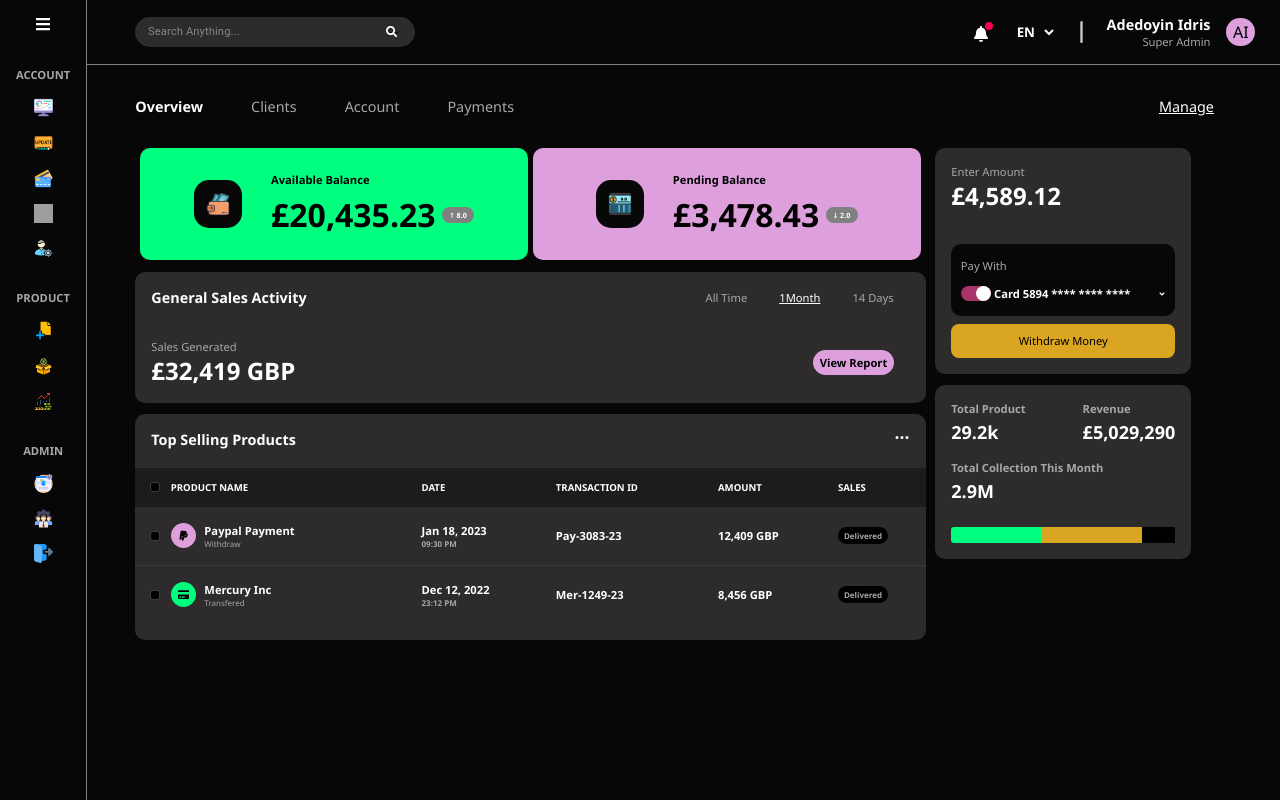
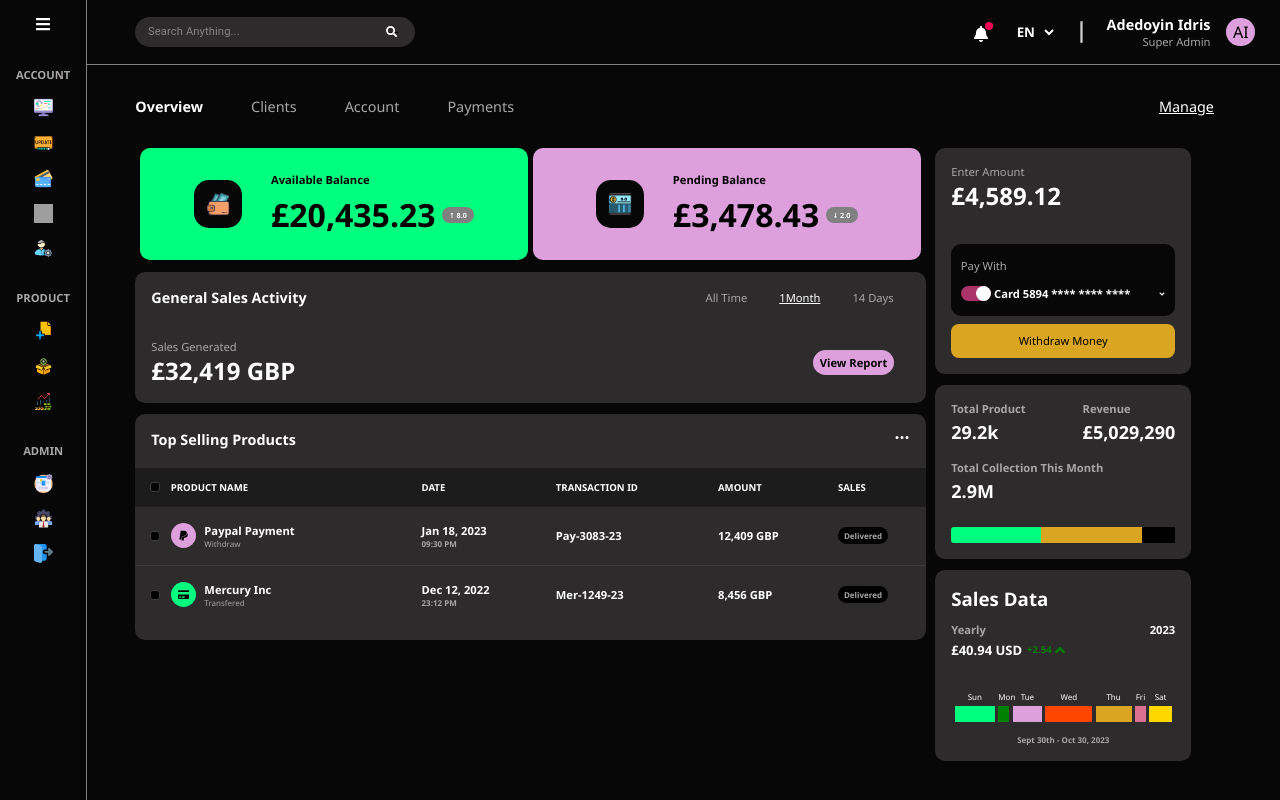
Before and after one commit to DevAdedoyin/monify, a React (Create React App) app: page / in a window 1280 px wide. Shown: the top 800 px of the page. Built offline with nearby package versions, Linux system fonts and the light colour scheme; grey boxes are pictures that could not be loaded.

Commit message:
Total amount and Revenue completed

```diff
--- a/src/components/OverviewTabContent/RightHandSide/Revenue/Revenue.module.css
+++ b/src/components/OverviewTabContent/RightHandSide/Revenue/Revenue.module.css
@@ -2,6 +2,7 @@
     background-color: var(--grey);
     padding: 1rem;
     border-radius: 10px;
+    margin-bottom: 0.7rem;
 }
 
 .productAndRevenueContainer {
--- a/src/components/OverviewTabContent/RightHandSide/RightHandSide.tsx
+++ b/src/components/OverviewTabContent/RightHandSide/RightHandSide.tsx
@@ -2,6 +2,7 @@ import React from "react";
 import Payment from "./Payment/Payment";
 import rhsStyle from "./RightHandSide.module.css";
 import Revenue from "./Revenue/Revenue";
+import SalesData from "./SalesData/SalesData";
 
 type Props = {};
 
@@ -10,6 +11,7 @@ const RightHandSide = (props: Props) => {
     <div className={rhsStyle.rhsContainer}>
       <Payment />
       <Revenue />
+      <SalesData />
     </div>
   );
 };
--- /dev/null
+++ b/src/components/OverviewTabContent/RightHandSide/SalesData/SalesData.module.css
@@ -0,0 +1,146 @@
+.salesDataContainer {
+    background-color: var(--grey);
+    padding: 1rem;
+    border-radius: 10px;
+}
+
+.salesDataTxt {
+    background-color: transparent;
+    margin-bottom: 0.7rem;
+}
+
+.yearContainer {
+    display: flex;
+    justify-content: space-between;
+    align-items: center;
+    background-color: transparent;
+    margin-bottom: 0.2rem;
+}
+
+.yearHeader {
+    background-color: transparent;
+    font-size: var(--small-font);
+    color: var(--grey-font);
+    font-weight: bold;
+}
+
+.year {
+    background-color: transparent;
+    font-size: var(--small-font);
+    font-weight: bold;
+}
+
+.salesDataRateContainer {
+    display: flex;
+    align-items: center;
+    background-color: transparent;
+}
+
+.ratePrice {
+    font-size: small;
+    font-weight: bold;
+    background-color: transparent;
+    margin-right: 0.3rem;
+}
+
+.rate {
+    background-color: transparent;
+    font-size: 0.6rem;
+    font-weight: bold;
+    color: green;
+}
+
+.containerOfColors {
+    display: flex;
+    justify-content: space-evenly;
+    align-items: center;
+    background-color: transparent;
+    margin-top: 2rem;
+}
+
+.dayOfTheWeek {
+    background-color: transparent;
+    font-size: 0.5rem;
+    text-align: center;
+    margin-bottom: 0.3rem;
+}
+
+.sunContainer {
+    width: 18%;
+    background-color: transparent;
+}
+
+.sunColorCode{
+    background-color: #00FF7F;;
+    height: 1rem;
+
+}
+
+.monContainer {
+    width: 5%;
+    background-color: transparent;
+}
+
+.monColorCode{
+    background-color: green;
+    height: 1rem;
+}
+
+.tueContainer {
+    width: 13%;
+    background-color: transparent;
+}
+
+.tueColorCode{
+    background-color: plum;
+    height: 1rem;
+}
+
+.wedContainer {
+    width: 21%;
+    background-color: transparent;
+}
+
+.wedColorCode{
+    background-color: orangered;
+    height: 1rem;
+}
+
+.thuContainer {
+    width: 16%;
+    background-color: transparent;
+}
+
+.thuColorCode{
+    background-color: goldenrod;
+    height: 1rem;
+}
+
+.friContainer {
+    width: 5%;
+    background-color: transparent;
+}
+
+.friColorCode {
+    background-color: palevioletred;
+    height: 1rem;
+}
+
+.satContainer {
+    width: 10%;
+    background-color: transparent;
+}
+
+.satColorCode {
+    background-color: gold;
+    height: 1rem;
+}
+
+.yearRange {
+    background-color: transparent;
+    font-size: 0.5rem;
+    color: var(--grey-font);
+    font-weight: bold;
+    text-align: center;
+    margin-top: 0.7rem;
+}
--- /dev/null
+++ b/src/components/OverviewTabContent/RightHandSide/SalesData/SalesData.tsx
@@ -0,0 +1,61 @@
+import React from "react";
+import { FaAngleUp } from "react-icons/fa";
+import SalesStyle from "./SalesData.module.css";
+
+
+type Props = {};
+
+const SalesData = (props: Props) => {
+  return (
+    <div className={SalesStyle.salesDataContainer}>
+      <h3 className={SalesStyle.salesDataTxt}>Sales Data</h3>
+      <div className={SalesStyle.yearContainer}>
+        <p className={SalesStyle.yearHeader}>Yearly</p>
+        <p className={SalesStyle.year}>2023</p>
+      </div>
+      <div className={SalesStyle.salesDataRateContainer}>
+        <p className={SalesStyle.ratePrice}>£40.94 USD</p>
+        <p className={SalesStyle.rate}>+2.54</p>
+
+        <FaAngleUp
+          className={SalesStyle.salesIconColor}
+          fill="green"
+          style={{ backgroundColor: "transparent" }}
+        />
+      </div>
+      <div className={SalesStyle.containerOfColors}>
+        <div className={SalesStyle.sunContainer}>
+          <p className={SalesStyle.dayOfTheWeek}>Sun</p>
+          <div className={SalesStyle.sunColorCode}></div>
+        </div>
+        <div className={SalesStyle.monContainer}>
+          <p className={SalesStyle.dayOfTheWeek}>Mon</p>
+          <div className={SalesStyle.monColorCode}></div>
+        </div>
+        <div className={SalesStyle.tueContainer}>
+          <p className={SalesStyle.dayOfTheWeek}>Tue</p>
+          <div className={SalesStyle.tueColorCode}></div>
+        </div>
+        <div className={SalesStyle.wedContainer}>
+          <p className={SalesStyle.dayOfTheWeek}>Wed</p>
+          <div className={SalesStyle.wedColorCode}></div>
+        </div>
+        <div className={SalesStyle.thuContainer}>
+          <p className={SalesStyle.dayOfTheWeek}>Thu</p>
+          <div className={SalesStyle.thuColorCode}></div>
+        </div>
+        <div className={SalesStyle.friContainer}>
+          <p className={SalesStyle.dayOfTheWeek}>Fri</p>
+          <div className={SalesStyle.friColorCode}></div>
+        </div>
+        <div className={SalesStyle.satContainer}>
+          <p className={SalesStyle.dayOfTheWeek}>Sat</p>
+          <div className={SalesStyle.satColorCode}></div>
+        </div>
+      </div>
+      <div className={SalesStyle.yearRange}>Sept 30th - Oct 30, 2023</div>
+    </div>
+  );
+};
+
+export default SalesData;
--- a/src/components/Sidebar/Sidebar.module.css
+++ b/src/components/Sidebar/Sidebar.module.css
@@ -11,6 +11,7 @@
 /* SIDENAV CONTAINER */
 .container {
     display: flex;
+    /* position: sticky; */
 }
 
 .sideNavContainer {
```
